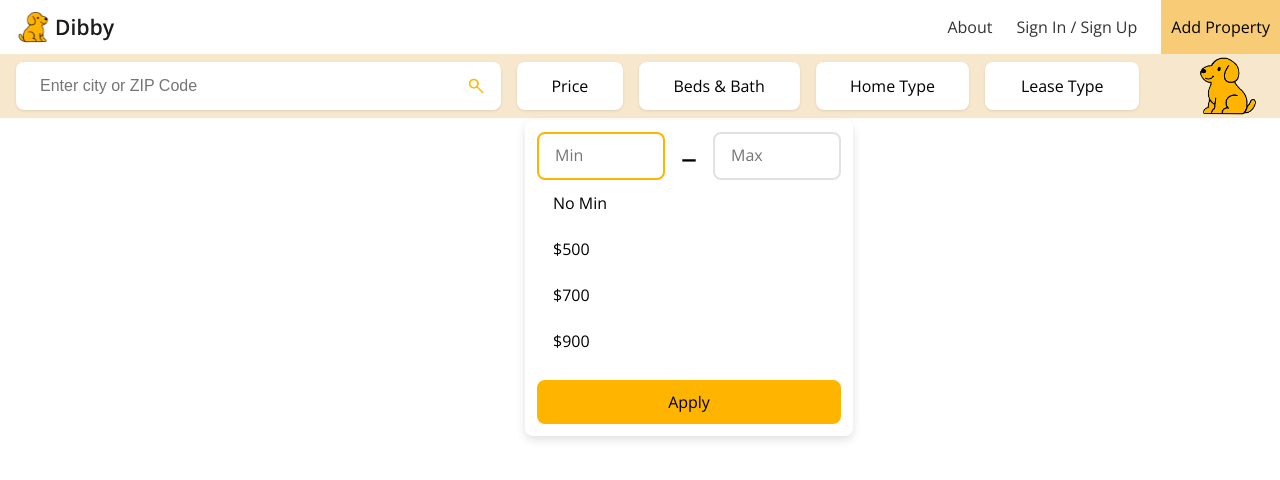
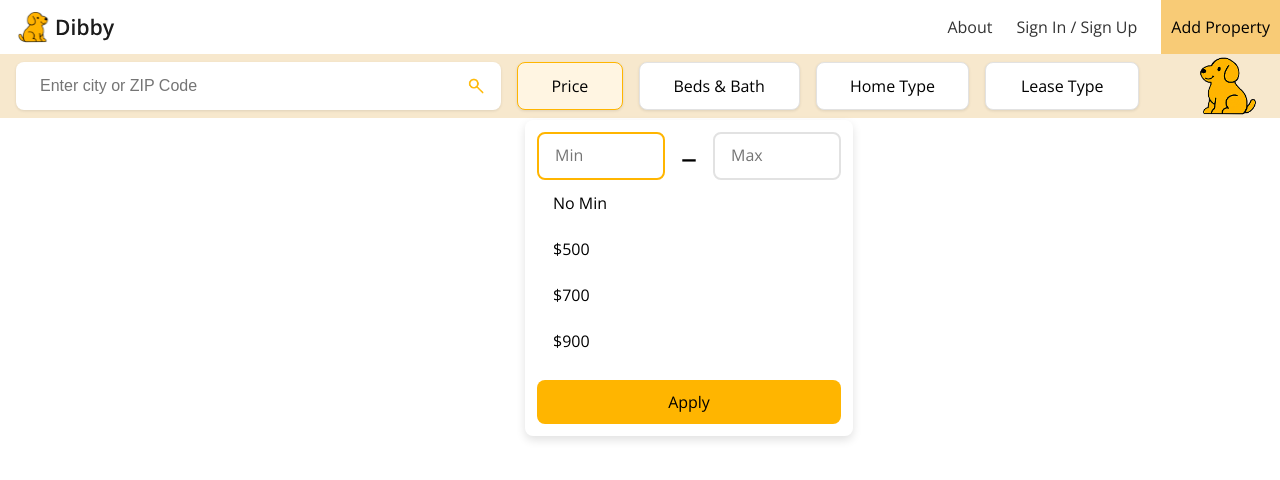
Before and after one commit to AnthonyHeinz/doggy-figma, a React (Vite) app in the folder client/: page /property-listings in a window 1280 px wide. Both pictures are taken after a click on the button "Price". Shown: the top 480 px of the page. Built offline with nearby package versions, Linux system fonts and the light colour scheme.

Commit message:
Added dynamic backgrounds to buttons

```diff
--- a/client/src/pages/PropertyListings.jsx
+++ b/client/src/pages/PropertyListings.jsx
@@ -36,6 +36,7 @@ function PropertyListings() {
           <button
             type='text'
             id='property-listing-price'
+            className={priceDropDown ? 'selected' : ''}
             onClick={togglePriceDropdown}
           >
             Price
@@ -46,6 +47,7 @@ function PropertyListings() {
           <button
             type='text'
             id='property-listing-bed-bath'
+            className={bedAndBathDropDown ? 'selected' : ''}
             onClick={toggleBedAndBathDropdown}
           >
             Beds & Bath
--- a/client/src/pages/propertyListings.css
+++ b/client/src/pages/propertyListings.css
@@ -28,7 +28,7 @@
 
 #property-listing-price {
   height: 48px;
-  border: none;
+  border: 1.5px solid #e2e2e2;
   border-radius: 8px;
   max-width: 105.77px;
   width: 6.610625rem;
@@ -40,9 +40,18 @@
   font-family: 'Open Sans', sans-serif;
 }
 
+#property-listing-price:hover {
+  border-color: #ffb500;
+}
+
+#property-listing-price.selected {
+  background-color: #fff5e2;
+  border-color: #ffb500;
+}
+
 #property-listing-bed-bath {
   height: 48px;
-  border: none;
+  border: 1.5px solid #e2e2e2;
   border-radius: 8px;
   max-width: 160.77px;
   width: 10.08125rem;
@@ -54,9 +63,18 @@
   font-family: 'Open Sans', sans-serif;
 }
 
+#property-listing-bed-bath:hover {
+  border-color: #ffb500;
+}
+
+#property-listing-bed-bath.selected {
+  background-color: #fff5e2;
+  border-color: #ffb500;
+}
+
 .property-listing-home-lease-type {
   height: 48px;
-  border: none;
+  border: 1.5px solid #e2e2e2;
   border-radius: 8px;
   max-width: 153.77px;
   width: 9.610625rem;
```
